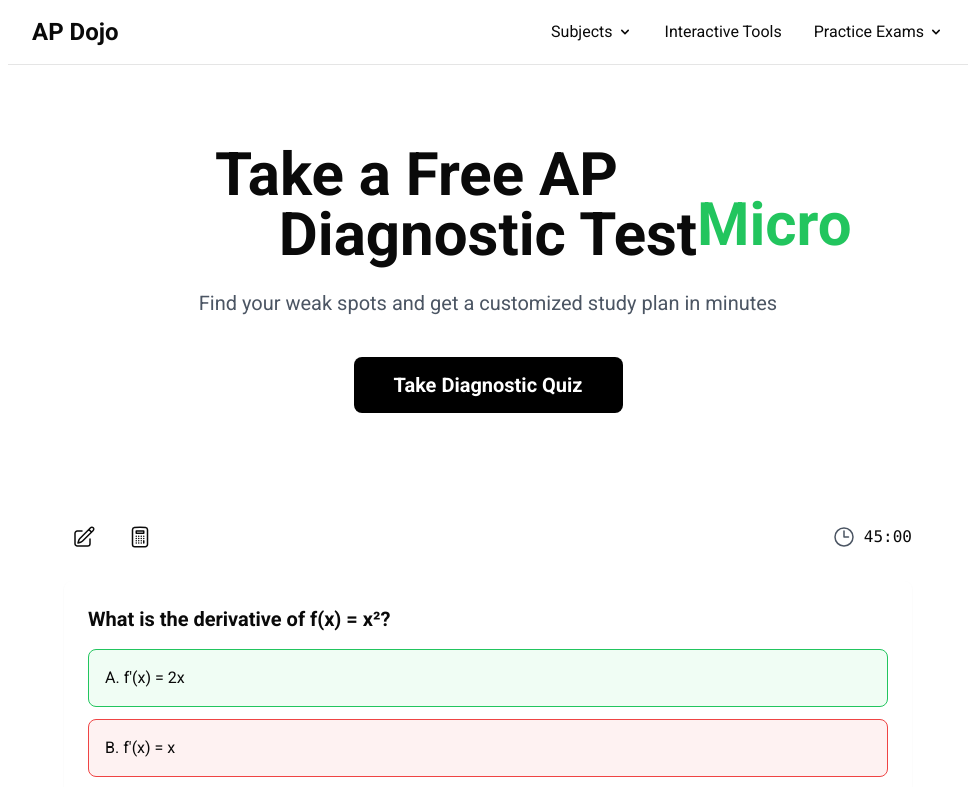
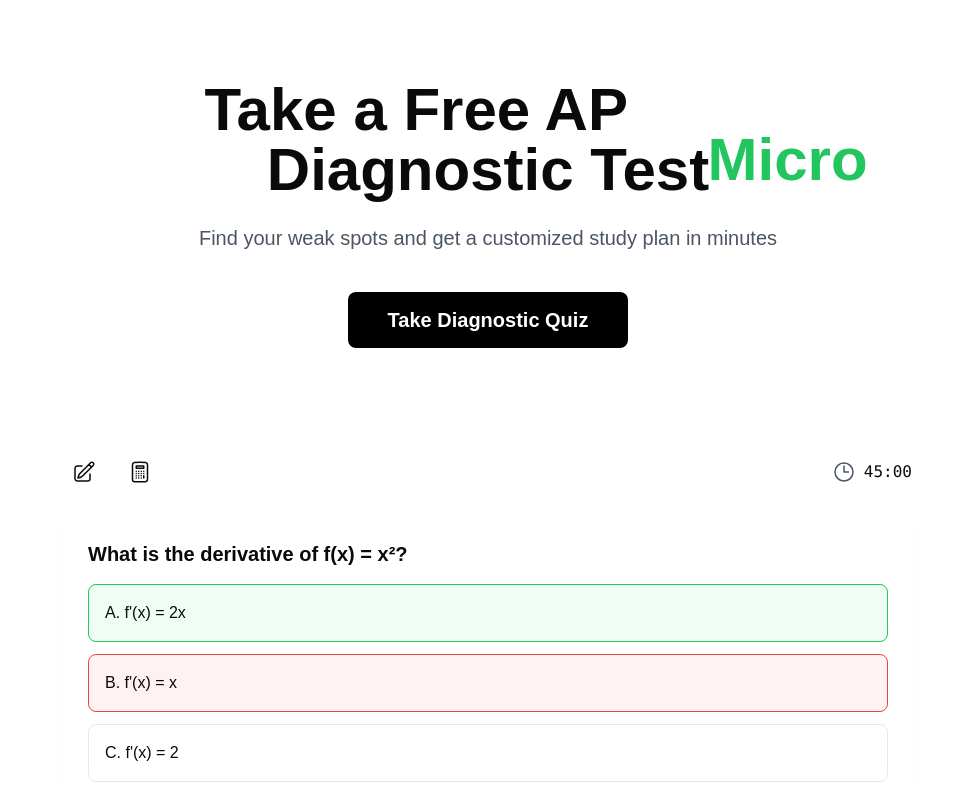
Before and after one commit to GarrettMould/apdojo, a Next.js app: page / in a window 1280 px wide. Shown: the top 787 px of the page, without its empty margins (152-1123 px from the left). Built offline with nearby package versions, Linux system fonts and the light colour scheme.

Commit message:
Add placeholder routes

```diff
--- a/src/app/api/create-checkout-session/route.ts
+++ b/src/app/api/create-checkout-session/route.ts
@@ -1,5 +1,5 @@
+import { NextResponse } from 'next/server'
+
 export async function POST(req: Request) {
-  return new Response(JSON.stringify({ message: 'Payment system coming soon' }), {
-    status: 200,
-  });
+  return NextResponse.json({ message: 'Coming soon' })
 }
--- a/src/app/blog/[slug]/page.tsx
+++ b/src/app/blog/[slug]/page.tsx
@@ -1,38 +1,7 @@
-import { client } from '@/lib/sanity'
-import { notFound } from 'next/navigation'
-
-async function getBlogPost(slug: string) {
-  const post = await client.fetch(
-    `*[_type == "post" && slug.current == $slug][0]{
-      title,
-      content,
-      publishedAt,
-      excerpt,
-      "imageUrl": coverImage.asset->url
-    }`,
-    { slug }
-  )
-
-  if (!post) {
-    notFound()
-  }
-
-  return post
-}
-
-export default async function BlogPost({ params }: { params: { slug: string } }) {
-  const post = await getBlogPost(params.slug)
-
+export default function BlogPost() {
   return (
-    <article className="py-8">
-      <h1 className="text-4xl font-bold mb-4">{post.title}</h1>
-      <div className="text-gray-600 mb-8">
-        {new Date(post.publishedAt).toLocaleDateString()}
-      </div>
-      <div className="prose max-w-none">
-        {post.excerpt}
-        {/* We'll need to add a Portable Text component to render the content properly */}
-      </div>
-    </article>
+    <div className="min-h-screen flex items-center justify-center">
+      <h1 className="text-2xl font-bold">Blog Coming Soon</h1>
+    </div>
   )
 }
--- a/src/app/layout.tsx
+++ b/src/app/layout.tsx
@@ -32,18 +32,7 @@ export default function RootLayout({
 }) {
   return (
     <html lang="en">
-      <head>
-        {/* Add Roboto to the <head> section */}
-      </head>
-      <body
-        className={`${geistSans.variable} ${geistMono.variable} ${roboto.className} antialiased`}
-      >
-        <div className="max-w-5xl mx-auto px-8">
-          <Header />
-          {children}
-          <Footer />
-        </div>
-      </body>
+      <body>{children}</body>
     </html>
-  );
+  )
 }
```
